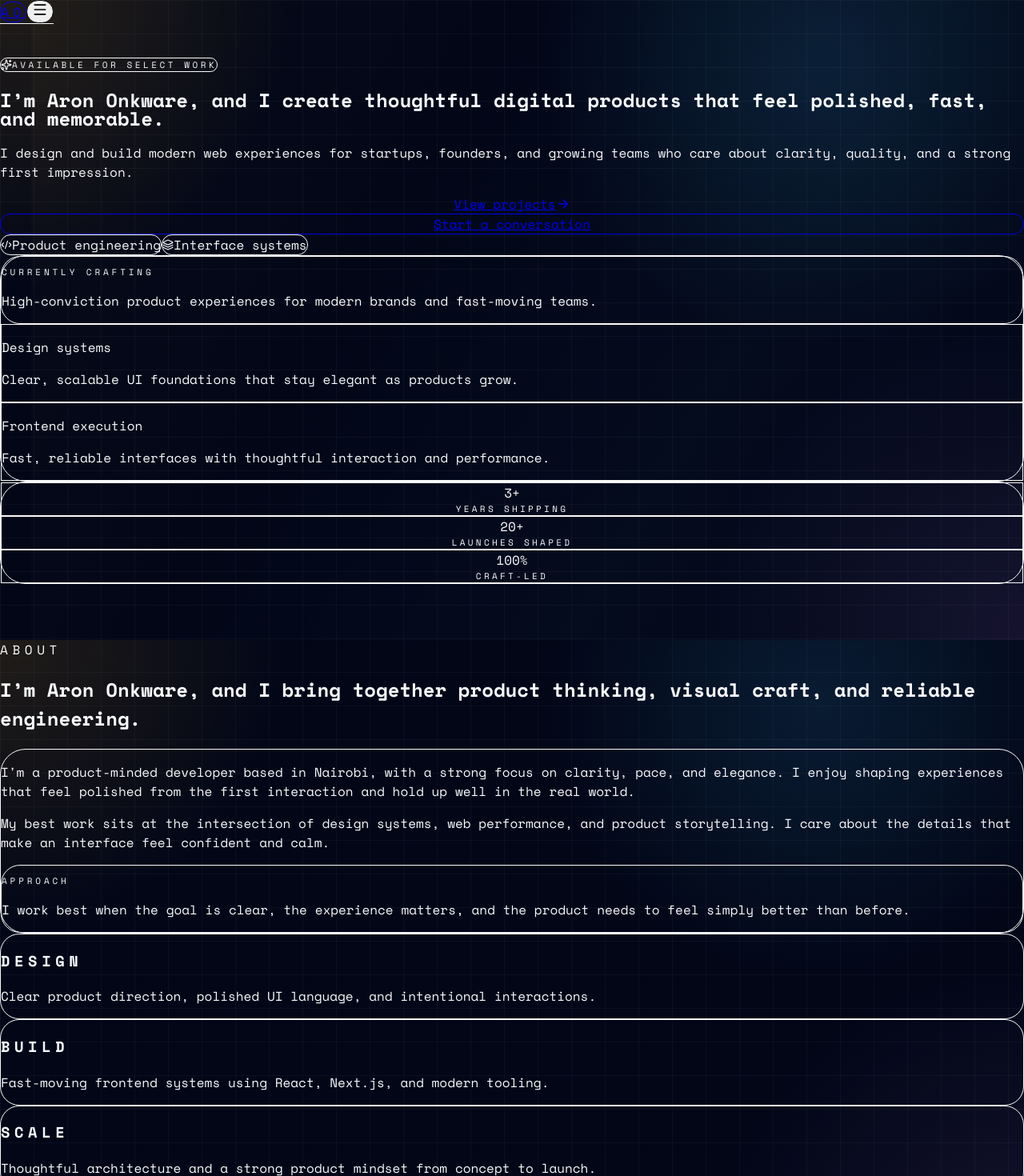
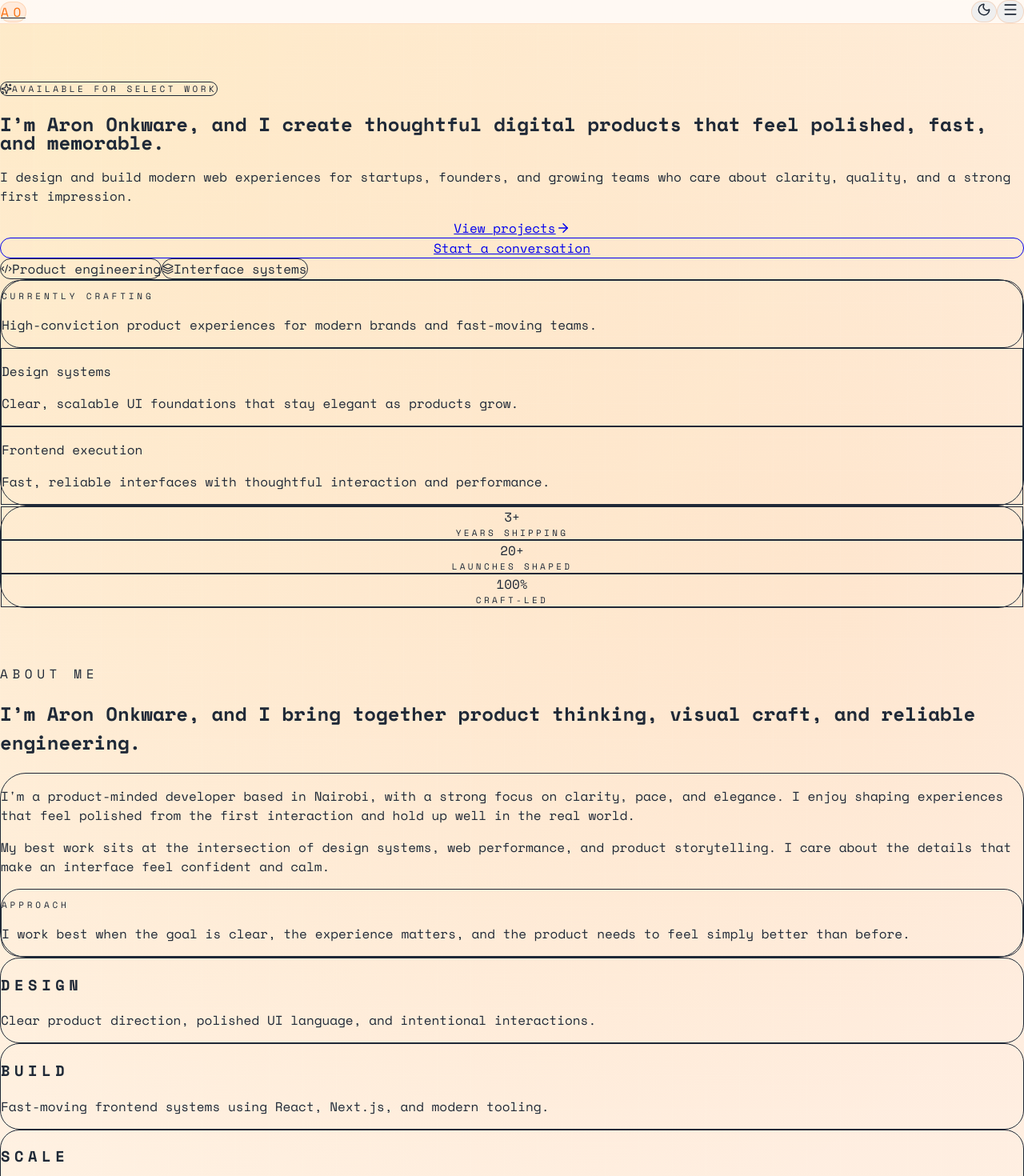
Before and after one commit to draron-dare-045/scopdastechover, a Next.js app: page / in a window 1280 px wide. Shown: the top 1470 px of the page at 80% size. Built offline with nearby package versions, Linux system fonts and the light colour scheme.

Commit message:
Added the experience page

```diff
--- a/app/globals.css
+++ b/app/globals.css
@@ -10,8 +10,28 @@
   --background: #020617;
   --foreground: #f8fafc;
   --card: rgba(15, 23, 42, 0.72);
-  --border: rgba(148, 163, 184, 0.18);
-  --accent: #fbbf24;
+  --border: rgba(251, 191, 36, 0.18);
+  --accent: #f59e0b;
+  --accent-strong: #fb923c;
+  --surface: rgba(15, 23, 42, 0.82);
+  --surface-strong: rgba(2, 6, 23, 0.95);
+  --surface-soft: rgba(251, 191, 36, 0.08);
+  --muted: #cbd5e1;
+  --shadow: 0 20px 60px rgba(2, 6, 23, 0.28);
+}
+
+:root[data-theme='light'] {
+  --background: #fff8f1;
+  --foreground: #1f2937;
+  --card: rgba(255, 255, 255, 0.8);
+  --border: rgba(249, 115, 22, 0.2);
+  --accent: #f97316;
+  --accent-strong: #ea580c;
+  --surface: rgba(255, 255, 255, 0.84);
+  --surface-strong: rgba(255, 250, 245, 0.95);
+  --surface-soft: rgba(249, 115, 22, 0.1);
+  --muted: #64748b;
+  --shadow: 0 20px 60px rgba(249, 115, 22, 0.12);
 }
 
 html {
@@ -25,13 +45,13 @@ body {
   background-image:
     linear-gradient(rgba(255, 255, 255, 0.035) 1px, transparent 1px),
     linear-gradient(90deg, rgba(255, 255, 255, 0.035) 1px, transparent 1px),
-    radial-gradient(circle at top left, rgba(251, 191, 36, 0.12), transparent 24%),
-    radial-gradient(circle at 80% 10%, rgba(56, 189, 248, 0.12), transparent 28%),
-    radial-gradient(circle at bottom right, rgba(192, 132, 252, 0.1), transparent 26%);
+    radial-gradient(circle at top left, rgba(251, 191, 36, 0.16), transparent 24%),
+    radial-gradient(circle at 80% 10%, rgba(249, 115, 22, 0.12), transparent 28%),
+    radial-gradient(circle at bottom right, rgba(251, 146, 60, 0.12), transparent 26%);
   background-size: 42px 42px, 42px 42px, auto, auto, auto;
   color: var(--foreground);
   font-family: var(--font-body);
-  transition: background-color 0.3s ease;
+  transition: background-color 0.3s ease, color 0.3s ease;
   overflow-x: hidden;
 }
 
@@ -40,10 +60,10 @@ body::before {
   position: fixed;
   inset: 0;
   pointer-events: none;
-  background: linear-gradient(120deg, rgba(251, 191, 36, 0.04), transparent 35%, rgba(56, 189, 248, 0.04) 65%, transparent);
+  background: linear-gradient(120deg, rgba(251, 191, 36, 0.08), transparent 35%, rgba(249, 115, 22, 0.06) 65%, transparent);
   mix-blend-mode: screen;
   animation: shimmer 10s linear infinite;
-  opacity: 0.65;
+  opacity: 0.75;
 }
 
 @keyframes shimmer {
--- a/app/layout.tsx
+++ b/app/layout.tsx
@@ -1,33 +1,31 @@
-import type { Metadata } from "next";
-import { Geist, Geist_Mono } from "next/font/google";
-import "./globals.css";
-
-const geistSans = Geist({
-  variable: "--font-geist-sans",
-  subsets: ["latin"],
-});
-
-const geistMono = Geist_Mono({
-  variable: "--font-geist-mono",
-  subsets: ["latin"],
-});
+import type { Metadata } from 'next'
+import './globals.css'
+import { ThemeProvider } from '@/components/ThemeProvider'
 
 export const metadata: Metadata = {
-  title: "Create Next App",
-  description: "Generated by create next app",
-};
+  title: 'Aron Onkware| Full Stack Software Developer',
+  description: 'Modern portfolio showcasing web development, UI/UX design, and data science projects.',
+  openGraph: {
+    type: 'website',
+    locale: 'en_US',
+    url: 'https://yourportfolio.com',
+    siteName: 'aronstechover',
+  },
+  twitter: {
+    card: 'summary_large_image',
+  },
+}
 
 export default function RootLayout({
   children,
-}: Readonly<{
-  children: React.ReactNode;
-}>) {
+}: {
+  children: React.ReactNode
+}) {
   return (
-    <html
-      lang="en"
-      className={`${geistSans.variable} ${geistMono.variable} h-full antialiased`}
-    >
-      <body className="min-h-full flex flex-col">{children}</body>
+    <html lang="en">
+      <body className="antialiased">
+        <ThemeProvider>{children}</ThemeProvider>
+      </body>
     </html>
-  );
+  )
 }
--- a/app/page.tsx
+++ b/app/page.tsx
@@ -1,8 +1,9 @@
 import Navigation from '@/components/Navigation';
 import Hero from '@/components/Hero';
 import About from '@/components/About';
-import Services from '@/components/Services';
+import Skills from '@/components/Services';
 import Projects from '@/components/Projects';
+import Experience from '@/components/Experience';
 import Contact from '@/components/Contact';
 import Footer from '@/components/Footer';
 import CursorGlow from '@/components/CursorGlow';
@@ -15,8 +16,9 @@ export default function Home() {
       <Navigation />
       <Hero />
       <About />
-      <Services />
+      <Skills />
       <Projects />
+      <Experience />
       <Contact />
       <Footer />
     </main>
--- a/components/About.tsx
+++ b/components/About.tsx
@@ -27,7 +27,7 @@ const About = () => {
     <section id="about" className="px-4 py-20 sm:px-6 lg:px-8" ref={ref}>
       <div className="mx-auto max-w-7xl">
         <motion.div initial={{ opacity: 0, y: 20 }} animate={inView ? { opacity: 1, y: 0 } : {}} transition={{ duration: 0.6 }} className="mb-10">
-          <span className="text-sm font-semibold uppercase tracking-[0.35em] text-amber-300">About</span>
+          <span className="text-sm font-semibold uppercase tracking-[0.35em] text-amber-300">About Me</span>
           <h2 className="mt-3 max-w-3xl text-3xl font-semibold leading-tight text-white sm:text-4xl lg:text-5xl">
             I’m Aron Onkware, and I bring together product thinking, visual craft, and reliable engineering.
           </h2>
--- /dev/null
+++ b/components/Experience.tsx
@@ -0,0 +1,59 @@
+'use client'
+
+import { motion } from 'framer-motion'
+import { useInView } from '@/hooks/useInView'
+
+const Experience = () => {
+  const { ref, inView } = useInView({ threshold: 0.15, triggerOnce: true })
+
+  const experiences = [
+    {
+      title: 'Frontend Developer',
+      company: 'Independent Projects',
+      period: '2022 — Present',
+      description: 'Designing and developing polished web experiences with React, Next.js, and modern UI systems.',
+    },
+    {
+      title: 'Product-focused Developer',
+      company: 'Creative Collaborations',
+      period: '2020 — 2022',
+      description: 'Partnering with teams to turn ideas into clear interfaces, stronger user journeys, and faster products.',
+    },
+  ]
+
+  return (
+    <section id="experience" className="px-4 py-20 sm:px-6 lg:px-8" ref={ref}>
+      <div className="mx-auto max-w-7xl">
+        <motion.div initial={{ opacity: 0, y: 16 }} animate={inView ? { opacity: 1, y: 0 } : {}} transition={{ duration: 0.55 }} className="mb-10 max-w-3xl">
+          <span className="text-sm font-semibold uppercase tracking-[0.35em] text-amber-300">Experience</span>
+          <h2 className="mt-3 text-3xl font-semibold leading-tight text-white sm:text-4xl">
+            Building thoughtful products through hands-on product and frontend experience.
+          </h2>
+        </motion.div>
+
+        <div className="grid gap-6 lg:grid-cols-2">
+          {experiences.map((item, index) => (
+            <motion.article
+              key={item.title}
+              initial={{ opacity: 0, y: 20 }}
+              animate={inView ? { opacity: 1, y: 0 } : {}}
+              transition={{ duration: 0.5, delay: 0.08 * index }}
+              className="rounded-[1.75rem] border border-white/10 bg-slate-900/70 p-6 shadow-xl shadow-slate-950/20"
+            >
+              <div className="flex items-center justify-between gap-3">
+                <h3 className="text-xl font-semibold text-white">{item.title}</h3>
+                <span className="rounded-full border border-amber-400/20 bg-amber-400/10 px-3 py-1 text-xs font-semibold uppercase tracking-[0.25em] text-amber-200">
+                  {item.period}
+                </span>
+              </div>
+              <p className="mt-3 text-sm font-semibold uppercase tracking-[0.25em] text-slate-400">{item.company}</p>
+              <p className="mt-4 text-sm leading-7 text-slate-300">{item.description}</p>
+            </motion.article>
+          ))}
+        </div>
+      </div>
+    </section>
+  )
+}
+
+export default Experience
--- a/components/Navigation.tsx
+++ b/components/Navigation.tsx
@@ -1,31 +1,35 @@
 'use client'
 
-import { motion } from 'framer-motion'
-import { Menu, X } from 'lucide-react'
+import { AnimatePresence, motion } from 'framer-motion'
+import { Menu, Moon, Sun, X } from 'lucide-react'
 import { useState } from 'react'
+import { useTheme } from '@/components/ThemeProvider'
 
 const Navigation = () => {
   const [isOpen, setIsOpen] = useState(false)
+  const { theme, toggleTheme } = useTheme()
 
   const navItems = [
     { label: 'Home', href: '#home' },
     { label: 'About', href: '#about' },
-    { label: 'Services', href: '#services' },
+    { label: 'Skills', href: '#skills' },
     { label: 'Projects', href: '#projects' },
+    { label: 'Experience', href: '#experience' },
     { label: 'Contact', href: '#contact' },
   ]
 
   return (
-    <nav className="fixed inset-x-0 top-0 z-50 border-b border-white/10 bg-slate-950/70 backdrop-blur-xl">
+    <nav className="sticky top-0 z-50 border-b backdrop-blur-xl" style={{ backgroundColor: 'var(--surface-strong)', borderColor: 'var(--border)' }}>
       <div className="mx-auto flex h-16 max-w-7xl items-center justify-between px-4 sm:px-6 lg:px-8">
         <motion.a
           href="#home"
           initial={{ opacity: 0, x: -8 }}
           animate={{ opacity: 1, x: 0 }}
           transition={{ duration: 0.5 }}
-          className="flex items-center gap-3 text-sm font-semibold uppercase tracking-[0.35em] text-slate-200"
+          className="flex items-center gap-3 text-sm font-semibold uppercase tracking-[0.35em]"
+          style={{ color: 'var(--foreground)' }}
         >
-          <span className="flex h-10 w-10 items-center justify-center rounded-full border border-amber-400/30 bg-amber-400/10 text-sm font-bold text-amber-300">
+          <span className="flex h-10 w-10 items-center justify-center rounded-full border text-sm font-bold" style={{ borderColor: 'var(--border)', backgroundColor: 'var(--surface-soft)', color: 'var(--accent)' }}>
             AO
           </span>
           <span className="hidden sm:block">Aron Onkware</span>
@@ -36,44 +40,61 @@ const Navigation = () => {
             <motion.a
               key={item.label}
               href={item.href}
-              whileHover={{ y: -1, color: '#fbbf24' }}
-              className="text-sm font-medium text-slate-300 transition-colors hover:text-amber-300"
+              whileHover={{ y: -1, color: 'var(--accent)' }}
+              className="text-sm font-medium transition-colors"
+              style={{ color: 'var(--muted)' }}
             >
               {item.label}
             </motion.a>
           ))}
         </div>
 
+        <div className="flex items-center gap-2">
+          <button
+            onClick={toggleTheme}
+            aria-label="Toggle theme"
+            className="rounded-full border p-2 transition-colors"
+            style={{ borderColor: 'var(--border)', color: 'var(--foreground)' }}
+          >
+            {theme === 'dark' ? <Sun size={18} /> : <Moon size={18} />}
+          </button>
+
           <motion.a
             href="#contact"
             whileHover={{ scale: 1.02 }}
             whileTap={{ scale: 0.98 }}
-          className="hidden rounded-full border border-amber-400/30 bg-amber-400/10 px-4 py-2 text-sm font-semibold text-amber-300 transition-colors hover:bg-amber-400/20 md:inline-flex"
+            className="hidden rounded-full border px-4 py-2 text-sm font-semibold transition-colors md:inline-flex"
+            style={{ borderColor: 'var(--border)', backgroundColor: 'var(--surface-soft)', color: 'var(--accent)' }}
           >
             Let&apos;s talk
           </motion.a>
 
           <button
-          className="rounded-full border border-white/10 p-2 text-slate-200 md:hidden"
+            className="rounded-full border p-2 md:hidden"
+            style={{ borderColor: 'var(--border)', color: 'var(--foreground)' }}
             onClick={() => setIsOpen(!isOpen)}
             aria-label="Toggle menu"
           >
             {isOpen ? <X size={20} /> : <Menu size={20} />}
           </button>
         </div>
+      </div>
 
+      <AnimatePresence>
         {isOpen && (
           <motion.div
             initial={{ opacity: 0, height: 0 }}
             animate={{ opacity: 1, height: 'auto' }}
             exit={{ opacity: 0, height: 0 }}
-          className="border-t border-white/10 bg-slate-950/95 px-4 py-4 md:hidden"
+            className="border-t px-4 py-4 md:hidden"
+            style={{ borderColor: 'var(--border)', backgroundColor: 'var(--surface-strong)' }}
           >
             {navItems.map((item) => (
               <a
                 key={item.label}
                 href={item.href}
-              className="block rounded-lg px-3 py-2 text-sm font-medium text-slate-300 transition-colors hover:bg-white/5 hover:text-amber-300"
+                className="block rounded-lg px-3 py-2 text-sm font-medium transition-colors"
+                style={{ color: 'var(--muted)' }}
                 onClick={() => setIsOpen(false)}
               >
                 {item.label}
@@ -81,13 +102,15 @@ const Navigation = () => {
             ))}
             <a
               href="#contact"
-            className="mt-3 block rounded-full border border-amber-400/30 bg-amber-400/10 px-3 py-2 text-center text-sm font-semibold text-amber-300"
+              className="mt-3 block rounded-full border px-3 py-2 text-center text-sm font-semibold"
+              style={{ borderColor: 'var(--border)', backgroundColor: 'var(--surface-soft)', color: 'var(--accent)' }}
               onClick={() => setIsOpen(false)}
             >
               Let&apos;s talk
             </a>
           </motion.div>
         )}
+      </AnimatePresence>
     </nav>
   )
 }
--- a/components/Services.tsx
+++ b/components/Services.tsx
@@ -26,12 +26,12 @@ const Services = () => {
   ]
 
   return (
-    <section id="services" className="px-4 py-20 sm:px-6 lg:px-8" ref={ref}>
+    <section id="skills" className="px-4 py-20 sm:px-6 lg:px-8" ref={ref}>
       <div className="mx-auto max-w-7xl">
         <motion.div initial={{ opacity: 0, y: 16 }} animate={inView ? { opacity: 1, y: 0 } : {}} transition={{ duration: 0.55 }} className="mb-10 max-w-3xl">
-          <span className="text-sm font-semibold uppercase tracking-[0.35em] text-amber-300">Services</span>
+          <span className="text-sm font-semibold uppercase tracking-[0.35em] text-amber-300">Skills</span>
           <h2 className="mt-3 text-3xl font-semibold leading-tight text-white sm:text-4xl">
-            I help teams turn ideas into polished digital products.
+            I build modern products with a balance of design, code, and product thinking.
           </h2>
           <p className="mt-4 text-lg leading-8 text-slate-300">
             From concept to execution, I focus on clarity, craft, and user experience so the work feels considered at every stage.
--- /dev/null
+++ b/components/ThemeProvider.tsx
@@ -0,0 +1,52 @@
+'use client'
+
+import { createContext, useContext, useEffect, useMemo, useState } from 'react'
+
+type Theme = 'dark' | 'light'
+
+type ThemeContextValue = {
+  theme: Theme
+  toggleTheme: () => void
+}
+
+const ThemeContext = createContext<ThemeContextValue | undefined>(undefined)
+
+export function ThemeProvider({ children }: { children: React.ReactNode }) {
+  const [theme, setTheme] = useState<Theme>('dark')
+
+  useEffect(() => {
+    const storedTheme = window.localStorage.getItem('portfolio-theme') as Theme | null
+    if (storedTheme === 'light' || storedTheme === 'dark') {
+      setTheme(storedTheme)
+      return
+    }
+
+    const prefersLight = window.matchMedia('(prefers-color-scheme: light)').matches
+    setTheme(prefersLight ? 'light' : 'dark')
+  }, [])
+
+  useEffect(() => {
+    document.documentElement.setAttribute('data-theme', theme)
+    document.documentElement.classList.toggle('dark', theme === 'dark')
+    document.documentElement.classList.toggle('light', theme === 'light')
+    window.localStorage.setItem('portfolio-theme', theme)
+  }, [theme])
+
+  const value = useMemo(
+    () => ({
+      theme,
+      toggleTheme: () => setTheme((current) => (current === 'dark' ? 'light' : 'dark')),
+    }),
+    [theme]
+  )
+
+  return <ThemeContext.Provider value={value}>{children}</ThemeContext.Provider>
+}
+
+export function useTheme() {
+  const context = useContext(ThemeContext)
+  if (!context) {
+    throw new Error('useTheme must be used within a ThemeProvider')
+  }
+  return context
+}
```
Lines whose indentation alone changed are shown as unchanged.
